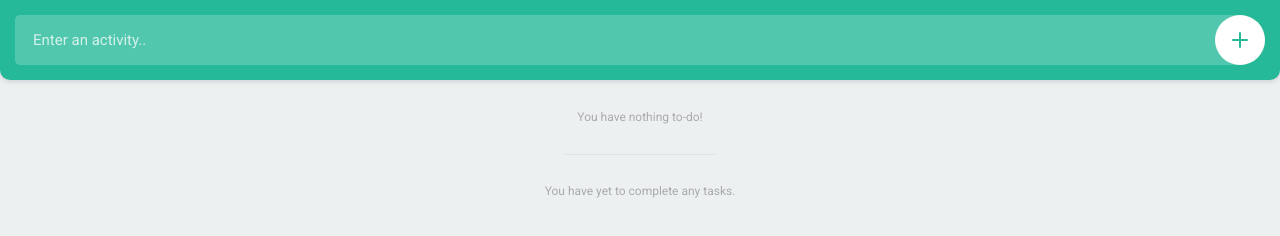
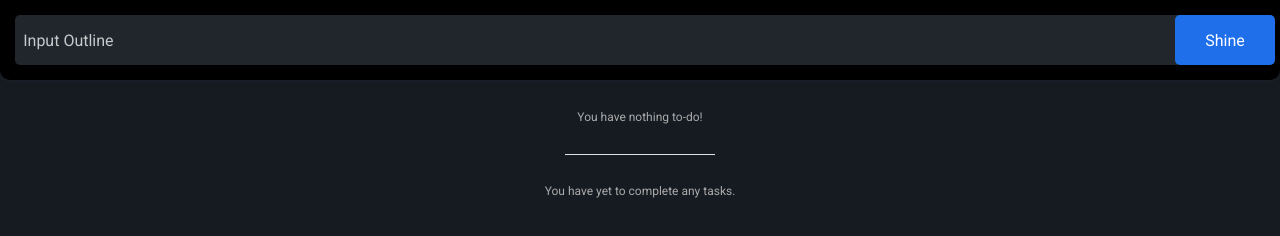
Before and after one commit to themaxsandelin/todo, a plain HTML site: page index.html in a window 1280 px wide. Drawn offline with Linux system fonts and the light colour scheme.

Commit message:
Added some noticable changes

```diff
--- a/index.html
+++ b/index.html
@@ -1,5 +1,6 @@
 <!DOCTYPE html>
 <html>
+
 <head>
 	<!-- Content Type Meta tag -->
 	<meta http-equiv="Content-Type" content="text/html; charset=UTF-8">
@@ -16,13 +17,20 @@
 	<link rel="stylesheet" type="text/css" href="resources/css/reset.min.css">
 	<link rel="stylesheet" type="text/css" href="resources/css/style.css">
 </head>
+
 <body>
 
 	<header>
-			<input type="text" placeholder="Enter an activity.." id="item">
-			<button id="add">
-				<svg version="1.1" xmlns="http://www.w3.org/2000/svg" xmlns:xlink="http://www.w3.org/1999/xlink" x="0px" y="0px"viewBox="0 0 16 16" style="enable-background:new 0 0 16 16;" xml:space="preserve"><g><path class="fill" d="M16,8c0,0.5-0.5,1-1,1H9v6c0,0.5-0.5,1-1,1s-1-0.5-1-1V9H1C0.5,9,0,8.5,0,8s0.5-1,1-1h6V1c0-0.5,0.5-1,1-1s1,0.5,1,1v6h6C15.5,7,16,7.5,16,8z"/></g></svg>
-			</button>
+		<div>
+			<input type="text" id="item" placeholder="Input Outline">
+
+			<span class="bottom"></span>
+			<span class="right"></span>
+			<span class="top"></span>
+			<span class="left"></span>
+		</div>
+		<button id="shine">Shine</button>
+
 	</header>
 
 	<div class="container">
@@ -34,6 +42,7 @@
 	</div>
 
 	<!-- JavaScripts -->
+</body>
 <script src="resources/js/main.js"></script>
-	</body>
+
 </html>
--- a/resources/css/style.css
+++ b/resources/css/style.css
@@ -1,7 +1,7 @@
 @charset "UTF-8";
 
 body {
-  background: #edf0f1;
+  background: #161b22;
   padding: 80px 0 0 0;
 }
 
@@ -23,30 +23,85 @@ header {
   left: 0;
   z-index: 5;
 
-  background: #25b99a;
+  background: #000000;
   box-shadow: 0px 2px 4px rgba(44, 62, 80, 0.15);
   border-bottom-right-radius: 10px;
   border-bottom-left-radius: 10px;
 }
 
-header input {
-  width: 100%;
+div {
+  position: relative;
+}
+
+input {
+  width: 99%;
   height: 50px;
-  float: left;
-  color: #fff;
-  font-size: 15px;
-  font-weight: 400;
-  text-indent: 18px;
-  padding: 0 60px 0 0;
-  background: rgba(255, 255, 255, 0.2);
-  border-radius: 5px 25px 25px 5px;
-  border: 0px;
-  box-shadow: none;
+  color: white;
+  font-size: inherit;
+  font-family: inherit;
+  background-color: #21262d;
+  padding: 0.35em 0.45em;
+  border: 1px solid transparent;
+  transition: background-color 0.3s ease-in-out;
+  border-radius: 5px;
+}
+
+input:focus {
   outline: none;
+}
 
-  -webkit-appearance: none;
-  -moz-appearance: none;
+input::placeholder {
+  color: hsla(0, 0%, 100%, 0.6);
 }
+
+span {
+  position: absolute;
+  background-color: #fc2f70;
+  transform-origin: center;
+  transition: transform 0.5s ease;
+}
+
+.bottom,
+.top {
+  height: 1px;
+  left: 0;
+  right: 0;
+  transform: scaleX(0);
+}
+
+.left,
+.right {
+  width: 1px;
+  top: 0;
+  bottom: 0;
+  transform: scaleY(0);
+}
+
+.top {
+  top: 0;
+}
+
+.bottom {
+  bottom: 0;
+}
+
+.left {
+  left: 0;
+}
+
+.right {
+  right: 0;
+}
+
+input:focus~.top, input:focus~.bottom {
+  transform: scaleX(1);
+}
+
+input:focus~.left, input:focus~.right {
+  transform: scaleY(1);
+}
+
+
 
 header input::-webkit-input-placeholder {
   color: rgba(255, 255, 255, 0.75);
@@ -64,39 +119,42 @@ header input:-ms-input-placeholder {
   color: rgba(255, 255, 255, 0.75);
 }
 
-header button {
-  width: 50px;
+header button{
+  z-index: 1;
+  position: relative;
+  font-size: inherit;
+  font-family: inherit;
+  color: white;
+  padding: 0.5em 1em;
+  outline: none;
+  border: none;
+  background-color: #1f6feb;
+  overflow: hidden;
+  cursor: pointer;
+  float: right;
   height: 50px;
-
-  position:absolute;
-  top:15px;
-  right:15px;
-  z-index:2;
-
-  border-radius: 25px;
-  background: #fff;
-  border: 0px;
-  box-shadow: none;
-  outline: none;
-  cursor: pointer;
-
-  -webkit-appearance: none;
-  -moz-appearance: none;
+  bottom: 50px;
+  width: 100px;
+  border-radius: 5px;
+  text-align: center;
+  right: -10px;
 }
 
-header button svg {
-  width: 16px;
-  height: 16px;
-
+.shine::after {
+  content: '';
+  z-index: -1;
+  background-color: hsla(0, 0%, 100%, 0.2);
+  background-color: white;
   position: absolute;
-  top: 50%;
-  left: 50%;
-
-  margin: -8px 0 0 -8px;
+  top: -50%;
+  bottom: -50%;
+  width: 1.25em;
+  transform: translate3d(-525%, 0, 0) rotate(35deg);
 }
 
-header button svg .fill {
-  fill: #25b99a;
+.shine:hover::after {
+  transition: transform 0.45s ease-in-out;
+  transform: translate3d(200%, 0, 0) rotate(35deg);
 }
 
 .container {
--- a/resources/js/main.js
+++ b/resources/js/main.js
@@ -12,7 +12,7 @@ renderTodoList();
 
 // User clicked on the add button
 // If there is any text inside the item field, add that text to the todo list
-document.getElementById('add').addEventListener('click', function() {
+document.getElementById('shine').addEventListener('click', function() {
   var value = document.getElementById('item').value;
   if (value) {
     addItem(value);
```
Lines whose indentation alone changed are shown as unchanged.
